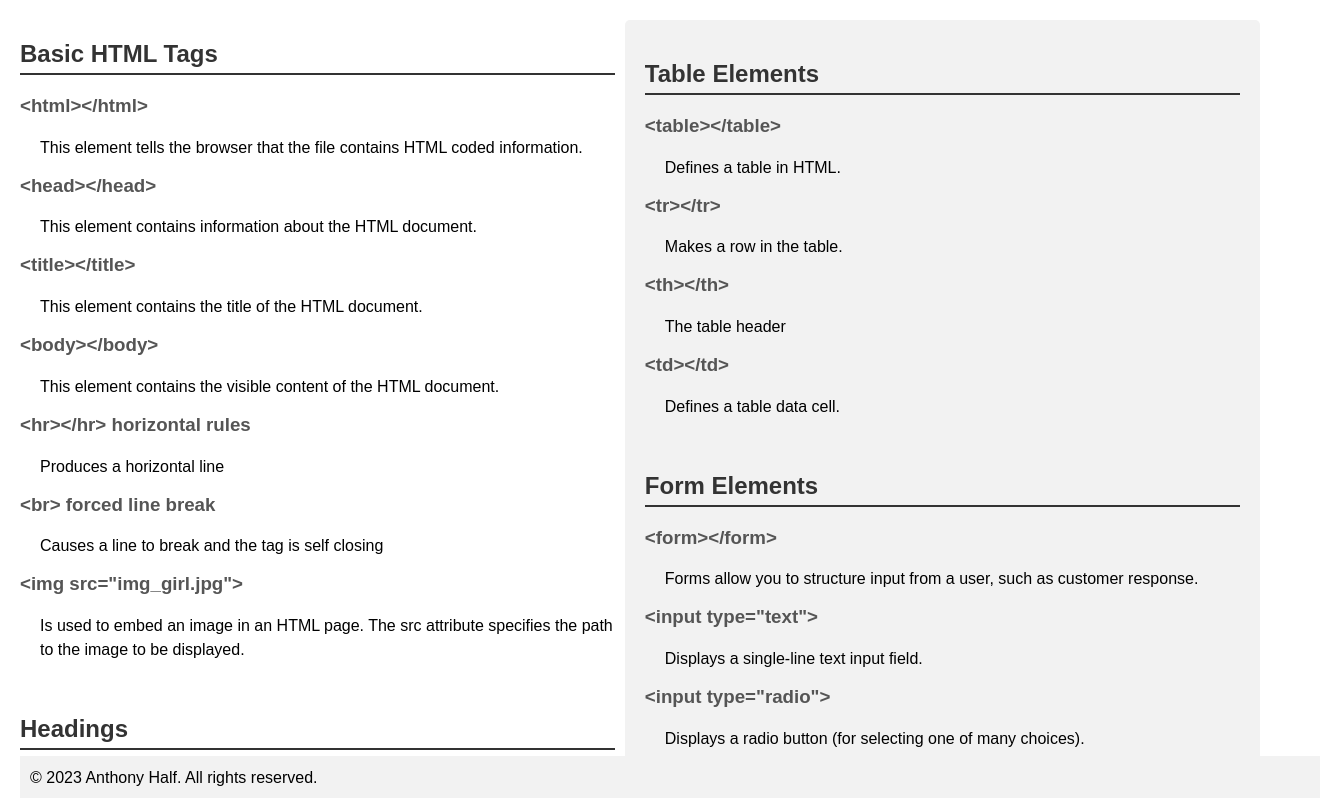
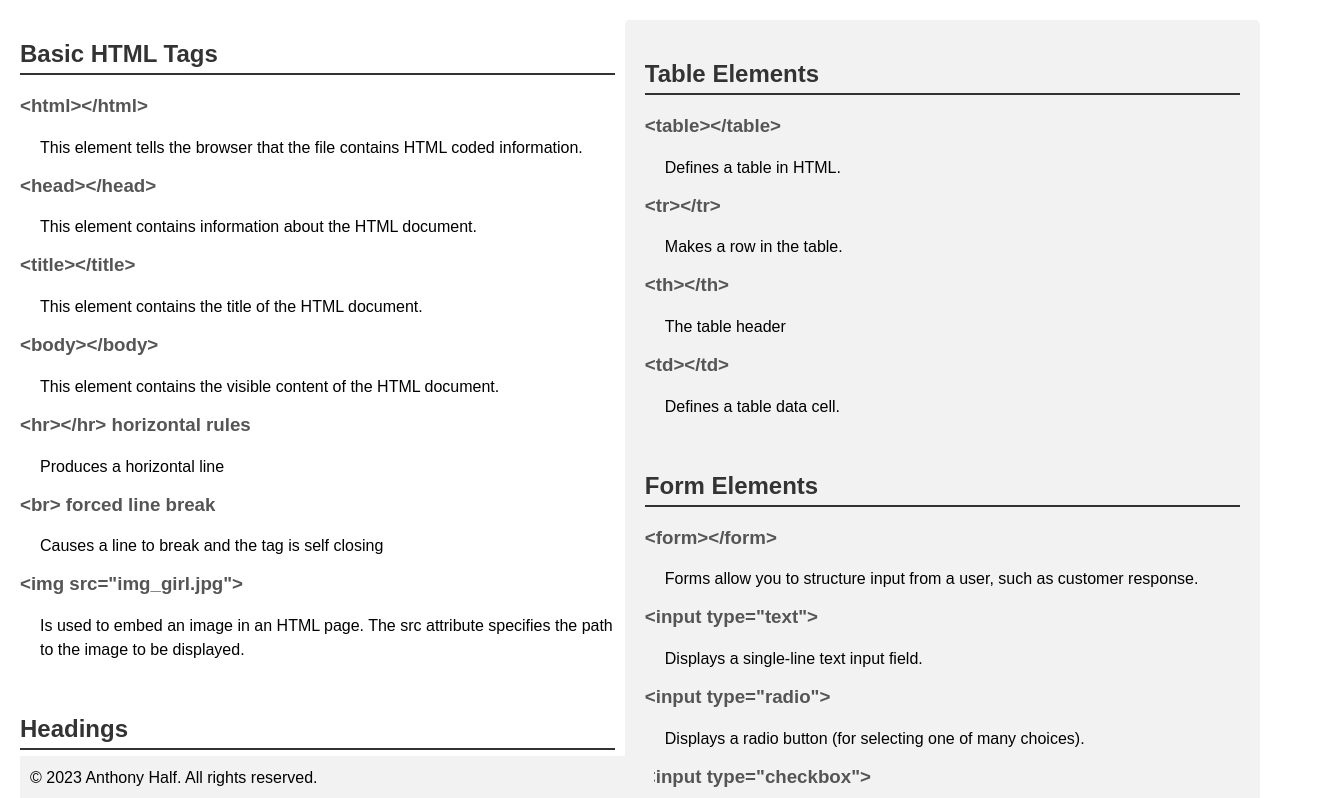
Before and after one commit to tiny-table-top/cheathtml, a plain HTML site: page index.html in a window 1280 px wide. Shown: the top 798 px of the page, 1320 px wide, since content can reach past the window. Drawn offline with Linux system fonts and the light colour scheme.

Commit message:
Update style.css

```diff
--- a/style.css
+++ b/style.css
@@ -41,7 +41,7 @@ footer {
  text-align: left;
  position: absolute;
  bottom: 0;
- width: 100%;
+ width: 48%;
 }
 
 footer p {
```
